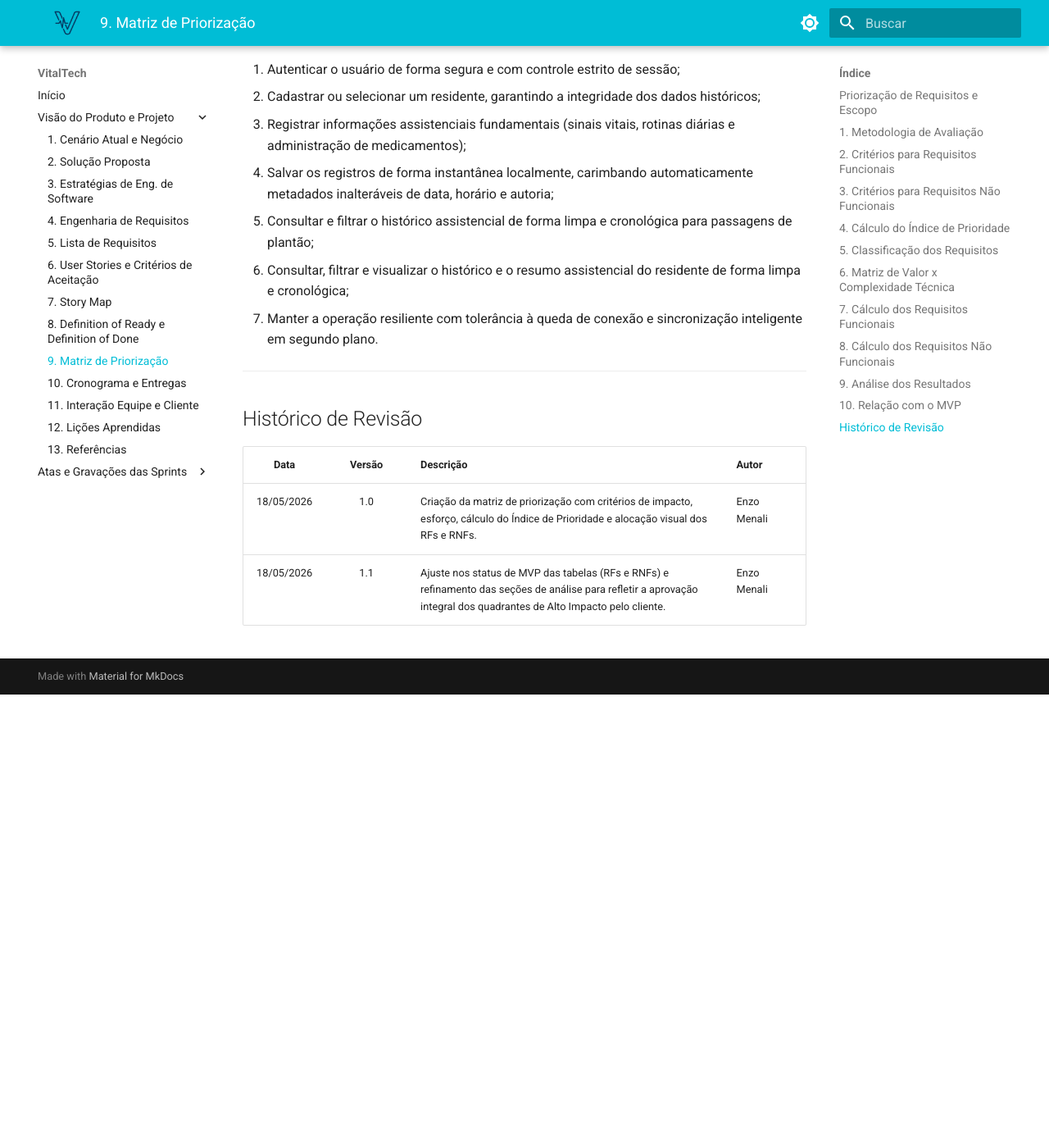
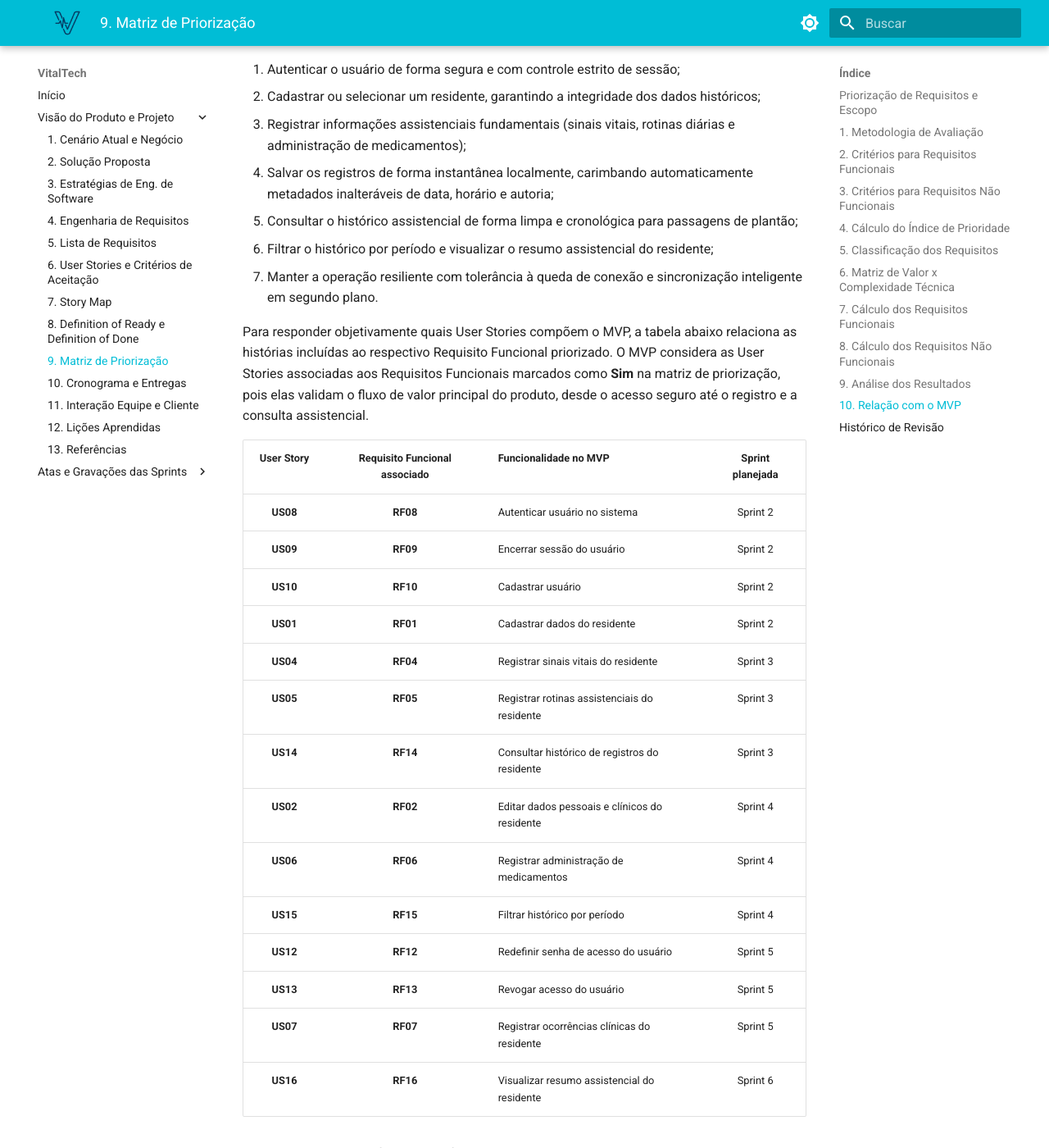
Before and after one commit to mdsreq-fga-unb/REQ-2026.1-T01-VitalTech, an MkDocs documentation site: the page built from docs/visao/priorizacao.md, in a window 1280 px wide and 1400 px high, scrolled down 11015 px. Shown: the whole window at 82% size. Built offline with MkDocs 1.6.1 and Material for MkDocs 9.7.7, drawn with Linux system fonts in a browser that asks for light colours; before the commit the page ends 11862 px from its top, so only the background shows below that; some of the changed text lies outside the part shown.

Commit message:
docs: explicita user stories do MVP

```diff
--- a/docs/visao/priorizacao.md
+++ b/docs/visao/priorizacao.md
@@ -245,9 +245,36 @@ Desta forma, a jornada mínima de valor homologada para o MVP do VitalTech conte
 2. Cadastrar ou selecionar um residente, garantindo a integridade dos dados históricos;
 3. Registrar informações assistenciais fundamentais (sinais vitais, rotinas diárias e administração de medicamentos);
 4. Salvar os registros de forma instantânea localmente, carimbando automaticamente metadados inalteráveis de data, horário e autoria;
-5. Consultar e filtrar o histórico assistencial de forma limpa e cronológica para passagens de plantão;
-6. Consultar, filtrar e visualizar o histórico e o resumo assistencial do residente de forma limpa e cronológica;
+5. Consultar o histórico assistencial de forma limpa e cronológica para passagens de plantão;
+6. Filtrar o histórico por período e visualizar o resumo assistencial do residente;
 7. Manter a operação resiliente com tolerância à queda de conexão e sincronização inteligente em segundo plano.
+
+Para responder objetivamente quais User Stories compõem o MVP, a tabela abaixo relaciona as histórias incluídas ao respectivo Requisito Funcional priorizado. O MVP considera as User Stories associadas aos Requisitos Funcionais marcados como **Sim** na matriz de priorização, pois elas validam o fluxo de valor principal do produto, desde o acesso seguro até o registro e a consulta assistencial.
+
+| User Story | Requisito Funcional associado | Funcionalidade no MVP | Sprint planejada |
+| :---: | :---: | :--- | :---: |
+| **US08** | **RF08** | Autenticar usuário no sistema | Sprint 2 |
+| **US09** | **RF09** | Encerrar sessão do usuário | Sprint 2 |
+| **US10** | **RF10** | Cadastrar usuário | Sprint 2 |
+| **US01** | **RF01** | Cadastrar dados do residente | Sprint 2 |
+| **US04** | **RF04** | Registrar sinais vitais do residente | Sprint 3 |
+| **US05** | **RF05** | Registrar rotinas assistenciais do residente | Sprint 3 |
+| **US14** | **RF14** | Consultar histórico de registros do residente | Sprint 3 |
+| **US02** | **RF02** | Editar dados pessoais e clínicos do residente | Sprint 4 |
+| **US06** | **RF06** | Registrar administração de medicamentos | Sprint 4 |
+| **US15** | **RF15** | Filtrar histórico por período | Sprint 4 |
+| **US12** | **RF12** | Redefinir senha de acesso do usuário | Sprint 5 |
+| **US13** | **RF13** | Revogar acesso do usuário | Sprint 5 |
+| **US07** | **RF07** | Registrar ocorrências clínicas do residente | Sprint 5 |
+| **US16** | **RF16** | Visualizar resumo assistencial do residente | Sprint 6 |
+
+As User Stories abaixo foram classificadas como pós-MVP por apresentarem impacto médio na matriz de priorização, apesar de permanecerem relevantes para evolução posterior do produto:
+
+| User Story | Requisito Funcional associado | Funcionalidade | Justificativa |
+| :---: | :---: | :--- | :--- |
+| **US03** | **RF03** | Inativar cadastro do residente | Incremento rápido, mas não essencial para validar o fluxo principal do MVP. |
+| **US11** | **RF11** | Atualizar dados cadastrais do usuário | Incremento rápido, mas não essencial para validar o fluxo principal do MVP. |
+
 ---
 
 ## Histórico de Revisão
@@ -256,3 +283,4 @@ Desta forma, a jornada mínima de valor homologada para o MVP do VitalTech conte
 | :---: | :---: | --- | --- |
 | 18/05/2026 | 1.0 | Criação da matriz de priorização com critérios de impacto, esforço, cálculo do Índice de Prioridade e alocação visual dos RFs e RNFs. | Enzo Menali |
 | 18/05/2026 | 1.1 | Ajuste nos status de MVP das tabelas (RFs e RNFs) e refinamento das seções de análise para refletir a aprovação integral dos quadrantes de Alto Impacto pelo cliente. | Enzo Menali |
+| 05/06/2026 | 1.2 | Explicitação das User Stories que compõem o MVP e separação das histórias classificadas como pós-MVP. | Enzo Menali |
```
